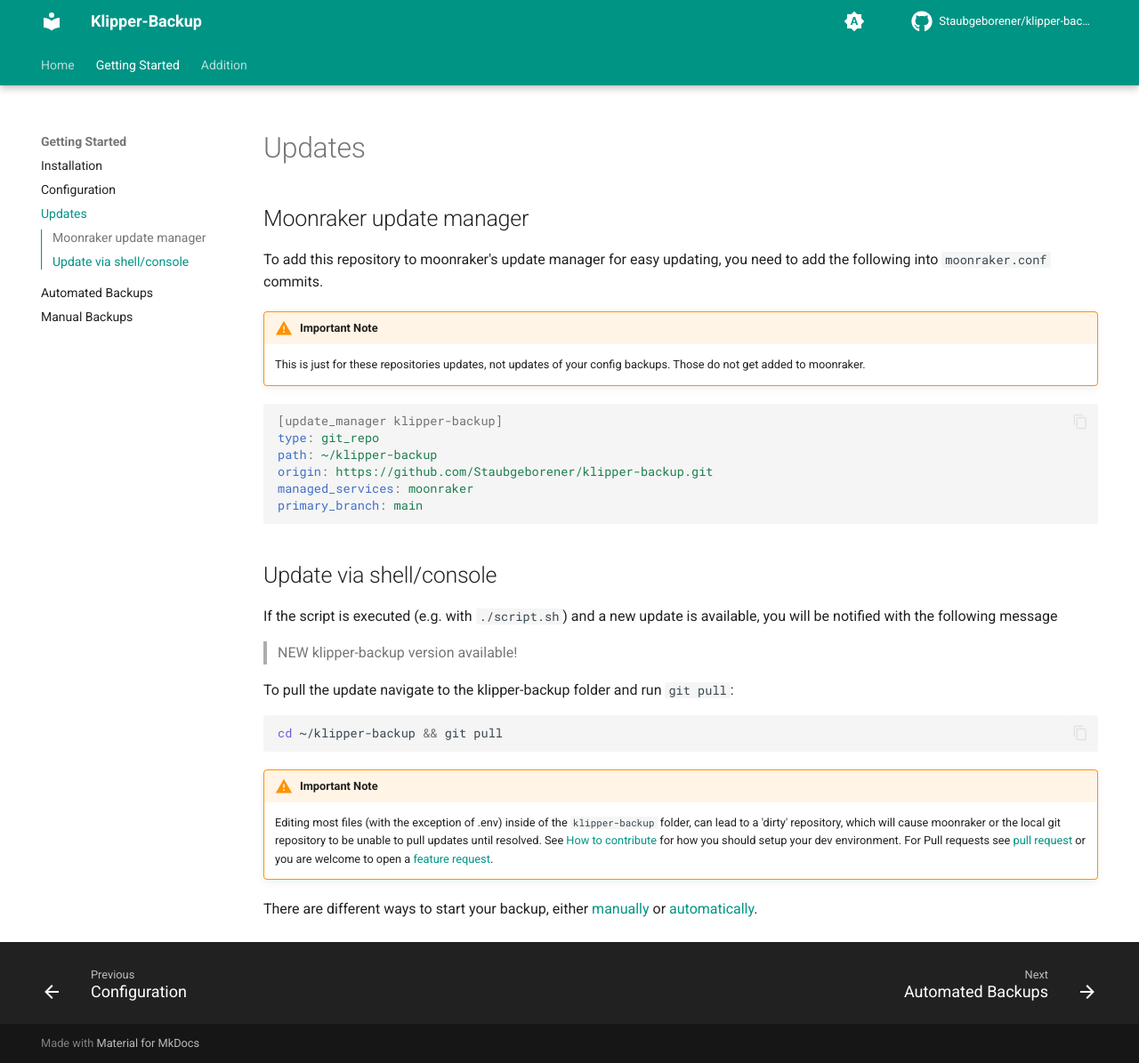
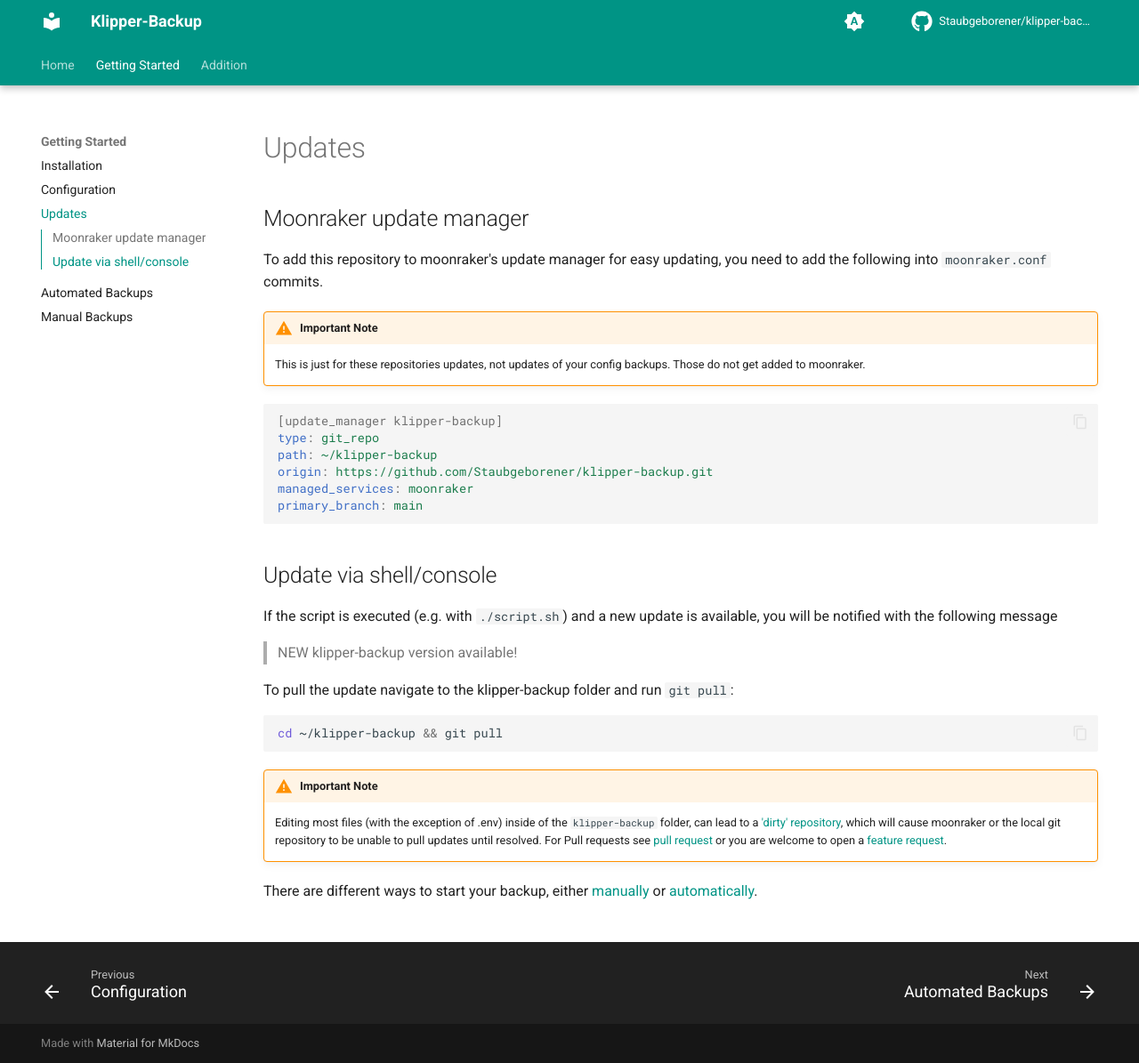
Before and after one commit to Staubgeborener/Klipper-Backup, an MkDocs documentation site: the page built from docs/updating.md, in a window 1280 px wide and 1195 px high. Shown: the whole window at 89% size. Built offline with MkDocs 1.6.1 and Material for MkDocs 9.7.7, drawn with Linux system fonts in a browser that asks for light colours; comment, search, counter and statistics services are not loaded.

Commit message:
add link to "dirty repo" moonraker docs + remove contrib section

````diff
--- a/docs/updating.md
+++ b/docs/updating.md
@@ -25,6 +25,6 @@
 ```
 
 !!! warning "Important Note"
-    Editing most files (with the exception of .env) inside of the `klipper-backup` folder, can lead to a 'dirty' repository, which will cause moonraker or the local git repository to be unable to pull updates until resolved. See [How to contribute](contribute.md) for how you should setup your dev environment. For Pull requests see [pull request](https://github.com/Staubgeborener/klipper-backup/pulls) or you are welcome to open a [feature request](https://github.com/Staubgeborener/klipper-backup/issues).
+    Editing most files (with the exception of .env) inside of the `klipper-backup` folder, can lead to a ['dirty' repository](https://docs.mainsail.xyz/setup/updates/update-manager#dirty), which will cause moonraker or the local git repository to be unable to pull updates until resolved. For Pull requests see [pull request](https://github.com/Staubgeborener/klipper-backup/pulls) or you are welcome to open a [feature request](https://github.com/Staubgeborener/klipper-backup/issues).
 
 There are different ways to start your backup, either [manually](manual.md) or [automatically](automation.md).
````
